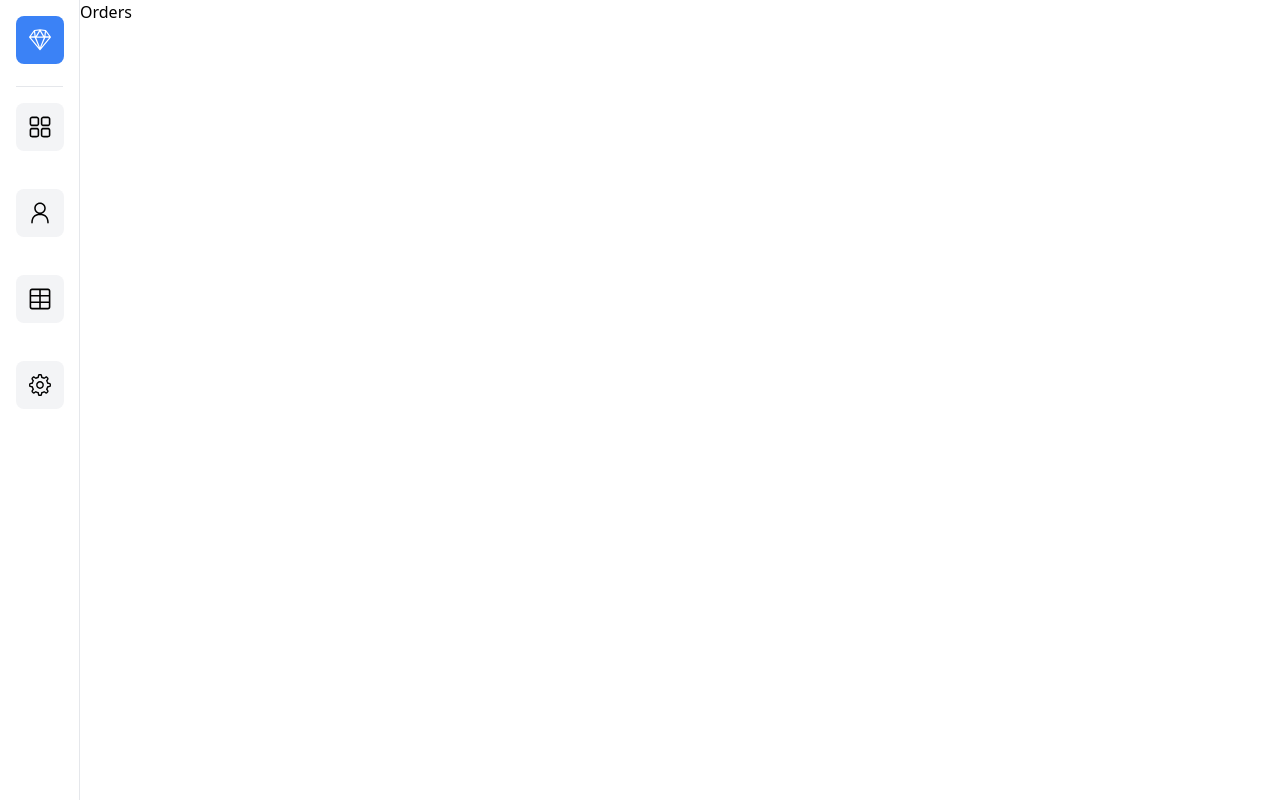
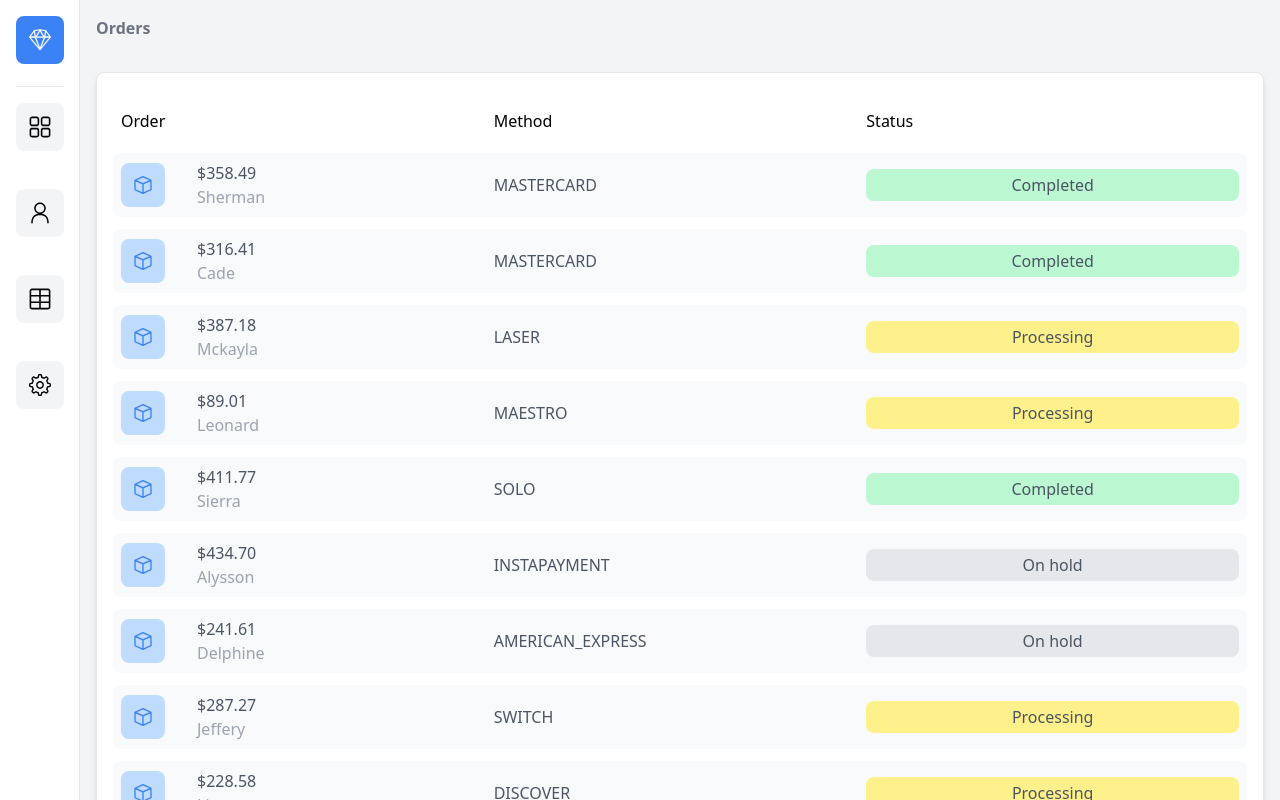
Before and after one commit to VictorOdede/next-dashboard, a Next.js app: page /orders in a window 1280 px wide. Shown: the top 800 px of the page. Built offline with nearby package versions, Linux system fonts and the light colour scheme.

Commit message:
added orders component

```diff
--- a/src/components/BarChart.tsx
+++ b/src/components/BarChart.tsx
@@ -26,7 +26,7 @@ const data = {
   datasets: [
     {
       label: "Number of Sales",
-      data: labels.map(() => faker.datatype.number({ min: 0, max: 1000 })),
+      data: labels.map(() => faker.datatype.number({ min: 20, max: 200 })),
       borderWidth: 4,
       borderRadius: 8,
       borderColor: "#3B82F6",
@@ -76,6 +76,9 @@ export const BarChart = () => {
   return (
     <>
       <div className=" md:col-span-2 relative lg:h-[70vh] h-[50vh] m-auto bg-white w-full border p-4 rounded-lg shadow-md ">
+        <div className=" flex p-4">
+          <h1 className=" text-gray-500 font-semibold ">Daily customers</h1>
+        </div>
         <Bar data={data} options={options} />
       </div>
     </>
--- a/src/components/Header.tsx
+++ b/src/components/Header.tsx
@@ -1,8 +1,8 @@
 export const Header = () => {
   return (
-    <div className="flex justify-between px-4 pt-4">
-      <h2>Dashboard</h2>
-      <h2>Welcome back, Jack</h2>
+    <div className=" flex justify-between p-4">
+      <h2 className=" text-gray-500 font-bold ">Dashboard</h2>
+      <h2 className=" text-gray-500 font-semibold ">Welcome back, Jack</h2>
     </div>
   );
 };
--- a/src/components/RecentOrders.tsx
+++ b/src/components/RecentOrders.tsx
@@ -43,7 +43,7 @@ export const RecentOrders = () => {
 
   return (
     <div className="w-full col-span-1 relative lg:h-[70vh] h-[50-vh] m-auto p-4 border rounded-lg bg-white overflow-scroll shadow-md">
-      <h1>Recent Orders</h1>
+      <h1 className="text-gray-500 font-semibold">Recent Orders</h1>
       <ul>
         {data?.map((order, id) => (
           <li
--- a/src/components/TopCards.tsx
+++ b/src/components/TopCards.tsx
@@ -1,12 +1,24 @@
 import { StatCard } from "./utils/StatCard";
 import { StatCardEnd } from "./utils/StatCardEnd";
+import { faker } from "@faker-js/faker";
+import { useState, useEffect } from "react";
+export const TopCards = () => {
+  const [first, setFirst] = useState("");
+  const [second, setSecond] = useState("");
+  const [third, setThird] = useState("");
+  useEffect(() => {
+    setFirst(faker.datatype.number({ min: 5000, max: 20000 }).toLocaleString());
+    setSecond(
+      faker.datatype.number({ min: 500000, max: 2000000 }).toLocaleString()
+    );
+    setThird(faker.datatype.number({ min: 50, max: 200 }).toLocaleString());
+  }, []);
 
-export const TopCards = () => {
   return (
     <div className=" grid lg:grid-cols-6 gap-4 p-4 ">
-      <StatCard title="Sales Today" amount="5,630" percent="+12" />
-      <StatCard title="YTD Revenue" amount="984,540" percent="-17" />
-      <StatCardEnd title="Customers Today" amount="81" percent="+21" />
+      <StatCard title="Sales Today" amount={first} percent="+12" />
+      <StatCard title="YTD Revenue" amount={second} percent="-17" />
+      <StatCardEnd title="Customers Today" amount={third} percent="+21" />
     </div>
   );
 };
--- a/src/pages/customers.tsx
+++ b/src/pages/customers.tsx
@@ -26,7 +26,7 @@ export const Customers = () => {
           first: faker.name.firstName(),
           last: faker.name.lastName(),
         },
-        total: faker.finance.amount(50, 300, 2, "$"),
+        total: faker.finance.amount(50, 500, 2, "$"),
         status: faker.helpers.arrayElement(["Processing", "Completed"]),
         method: faker.finance.creditCardIssuer(),
         date: `${faker.datatype.number({ min: 2, max: 59 })}minutes ago`,
@@ -43,17 +43,18 @@ export const Customers = () => {
       </div>
       <div className="p-4">
         <div className=" w-full m-auto p-4 border rounded-lg bg-white overflow-y-auto shadow-md ">
-          <div className=" my-3 p-2 grid md:grid-cols-4 sm:grid-cols-3 grid-cols-2 items-center justify-between cursor-pointer ">
+          <div className=" my-3 p-2 grid md:grid-cols-5 sm:grid-cols-3 grid-cols-2 items-center justify-between cursor-pointer ">
             <span>Name</span>
             <span className=" sm:text-left text-right">Email</span>
             <span className=" sm:grid hidden">Last order</span>
+            <span>Payment</span>
             <span className="md:grid hidden">Method</span>
           </div>
           <ul>
             {data?.map((order, id) => (
               <li
                 key={id}
-                className="bg-gray-50 hover:bg-gray-100 rounded-lg  my-3 p-2 grid md:grid-cols-4 sm:grid-cols-3 grid-cols-2 justify-between items-center cursor-pointer"
+                className="bg-gray-50 hover:bg-gray-100 rounded-lg  my-3 p-2 grid md:grid-cols-5 sm:grid-cols-3 grid-cols-2 justify-between items-center cursor-pointer"
               >
                 <div className=" flex items-center">
                   <div className="bg-blue-200 rounded-lg p-3">
@@ -62,6 +63,7 @@ export const Customers = () => {
                   <p className="text-gray-600 pl-4">{`${order.name.first} ${order.name.last}`}</p>
                 </div>
                 <p className="text-gray-600 sm:text-left text-right ">{`${order.name.first}@gmail.com`}</p>
+                <p className="text-gray-600 sm:grid hidden">{order.date}</p>
                 <p className="text-gray-600 sm:grid hidden">{order.total}</p>
                 <div className=" sm:flex items-center justify-between">
                   <p className="text-gray-600 md:grid hidden">
--- a/src/pages/orders.tsx
+++ b/src/pages/orders.tsx
@@ -1,5 +1,96 @@
+import { faker } from "@faker-js/faker";
+import { RxCube, RxDotsVertical } from "react-icons/rx";
+import { useEffect, useState } from "react";
+
+interface OrderData {
+  id: number;
+  name: {
+    first: string;
+    last: string;
+  };
+  total: string;
+  status: string;
+  method: string;
+  date: string;
+}
+
 export const Orders = () => {
-  return <div> Orders</div>;
+  const [data, setData] = useState<OrderData[] | undefined>();
+
+  useEffect(() => {
+    let myData = [];
+    for (let i = 1; i <= 20; i++) {
+      let item = {
+        id: i,
+        name: {
+          first: faker.name.firstName(),
+          last: faker.name.lastName(),
+        },
+        total: faker.finance.amount(50, 500, 2, "$"),
+        status: faker.helpers.arrayElement([
+          "Processing",
+          "Completed",
+          "On hold",
+        ]),
+        method: faker.finance.creditCardIssuer(),
+        date: `${faker.datatype.number({ min: 2, max: 59 })}minutes ago`,
+      };
+      myData.push(item);
+    }
+
+    setData(myData);
+  }, []);
+  return (
+    <div className=" bg-gray-100 min-h-screen ">
+      <div className=" flex justify-between p-4">
+        <h1 className=" text-gray-500 font-bold ">Orders</h1>
+      </div>
+      <div className="p-4">
+        <div className=" w-full m-auto p-4 border rounded-lg bg-white overflow-y-auto shadow-md ">
+          <div className=" my-3 p-2 grid md:grid-cols-3 grid-cols-2 items-center justify-between cursor-pointer ">
+            <span>Order</span>
+            <span className=" sm:text-left text-right">Method</span>
+
+            <span className="md:grid hidden">Status</span>
+          </div>
+          <ul>
+            {data?.map((order, id) => (
+              <li
+                key={id}
+                className="bg-gray-50 hover:bg-gray-100 rounded-lg  my-3 p-2 grid md:grid-cols-3 grid-cols-2 justify-between items-center cursor-pointer"
+              >
+                <div className=" flex items-center">
+                  <div className="bg-blue-200 rounded-lg p-3">
+                    <RxCube size={20} color="#3B82F6" />
+                  </div>
+                  <div className=" pl-4">
+                    <p className="text-gray-600 pl-4">{order.total}</p>
+                    <p className=" text-gray-400 pl-4">{order.name.first}</p>
+                  </div>
+                </div>
+
+                <p className="text-gray-600 md:grid hidden">
+                  {order.method.toUpperCase()}
+                </p>
+
+                <div
+                  className={
+                    order.status == "Completed"
+                      ? "bg-green-200 max-w-sm rounded-lg p-1 items-center md:grid hidden"
+                      : order.status == "On hold"
+                      ? "bg-gray-200 max-w-sm rounded-lg p-1 items-center md:grid hidden"
+                      : "bg-yellow-200 max-w-sm rounded-lg p-1 items-center md:grid hidden"
+                  }
+                >
+                  <p className=" text-center text-gray-600">{order.status}</p>
+                </div>
+              </li>
+            ))}
+          </ul>
+        </div>
+      </div>
+    </div>
+  );
 };
 
 export default Orders;
--- a/src/pages/settings.tsx
+++ b/src/pages/settings.tsx
@@ -1,5 +1,9 @@
 const Settings = () => {
-  return <div> Settings</div>;
+  return (
+    <div className=" flex justify-between p-4">
+      <h1 className=" text-gray-500 font-bold ">Settings</h1>
+    </div>
+  );
 };
 
 export default Settings;
```
